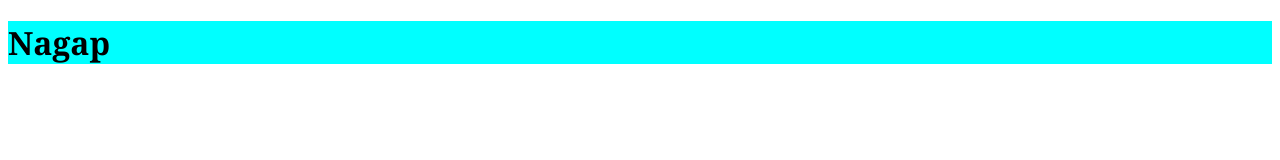
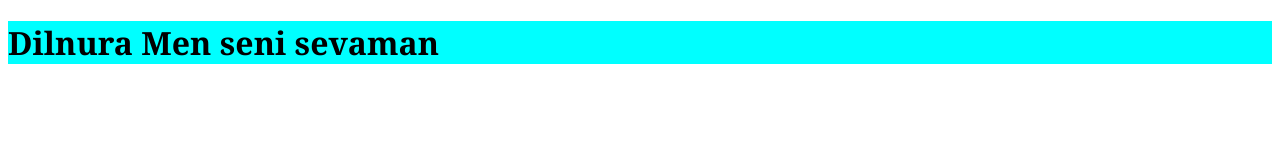
Before and after one commit to behruz919/behruz, a plain HTML site: page index.html in a window 1280 px wide. Drawn offline with Linux system fonts and the light colour scheme.

Commit message:
Update index.html

```diff
--- a/index.html
+++ b/index.html
@@ -8,6 +8,6 @@
     <title>Document</title>
 </head>
 <body>
-    <h1>Nagap</h1>
+    <h1>Dilnura Men seni sevaman</h1>
 </body>
 </html>
```
